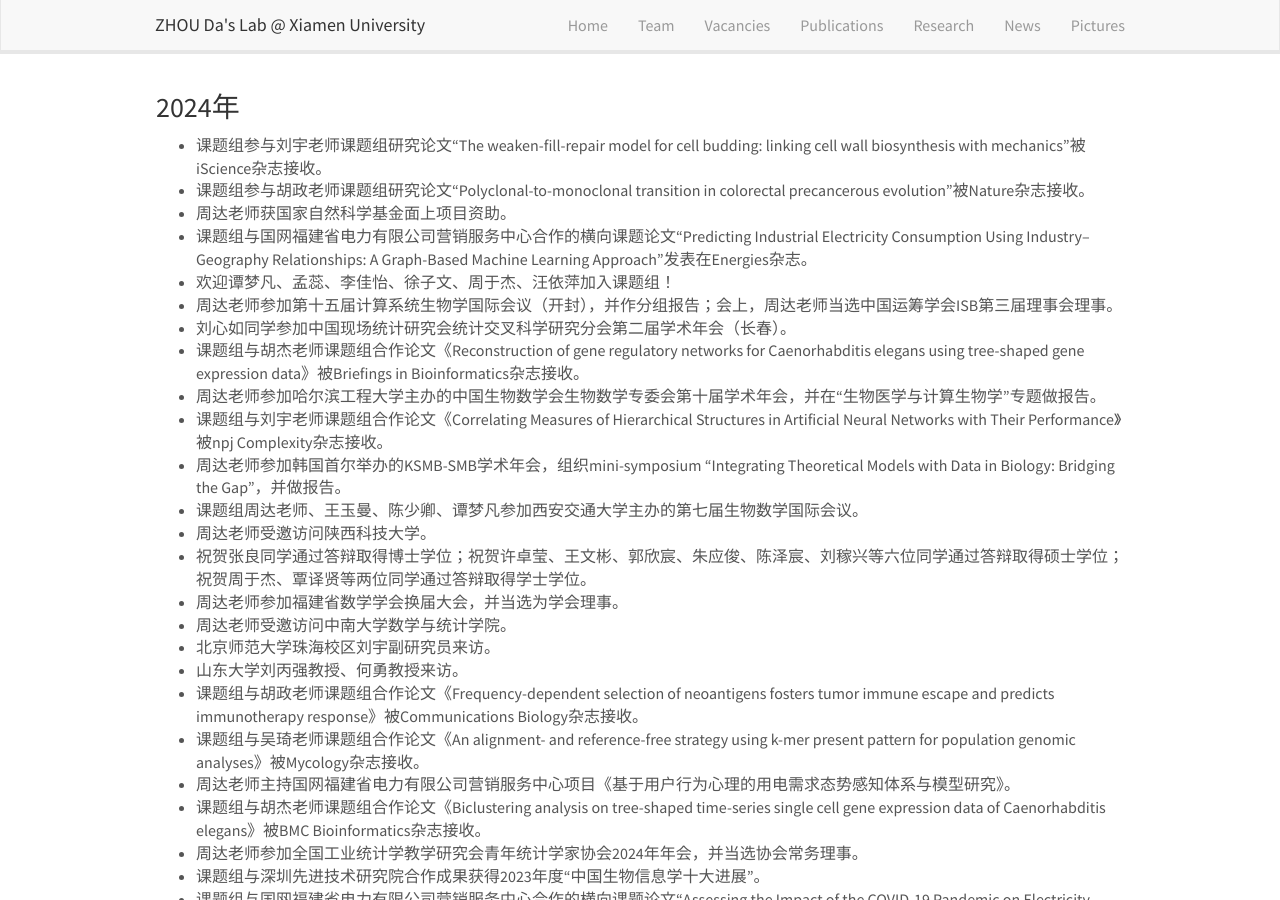
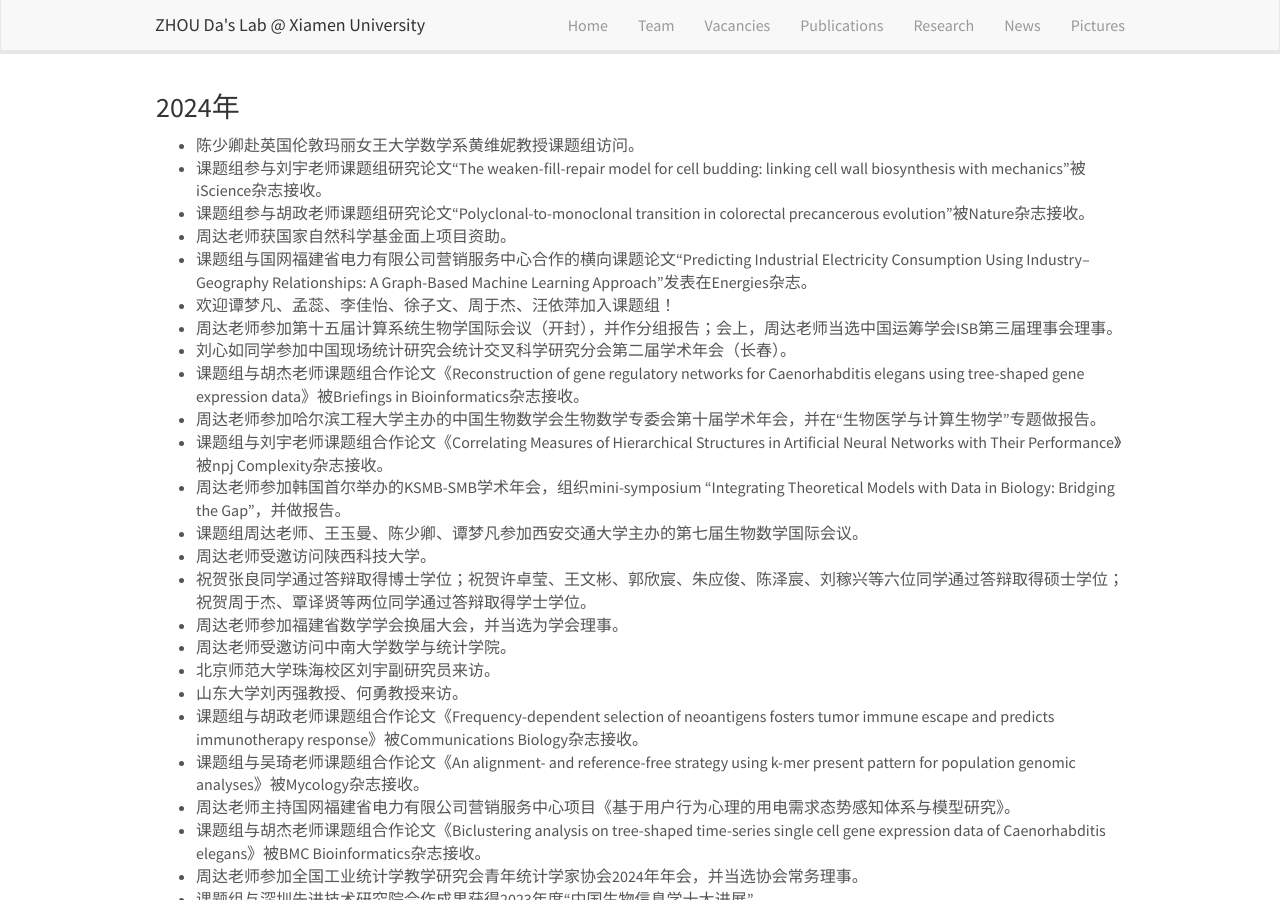
Before and after one commit to ZhouDaLab/zhoudalab.github.io, a Jekyll site: the page built from _pages/news.md, in a window 1280 px wide and 900 px high. Built offline with Jekyll 4.4.1, drawn with Linux system fonts in a browser that asks for light colours; nearby versions of some CDN libraries.

Commit message:
Update news.md

```diff
--- a/_pages/news.md
+++ b/_pages/news.md
@@ -7,6 +7,7 @@ permalink: /news/
 ---
 ### 2024年
 
+- 陈少卿赴英国伦敦玛丽女王大学数学系黄维妮教授课题组访问。
 - 课题组参与刘宇老师课题组研究论文“The weaken-fill-repair model for cell budding: linking cell wall biosynthesis with mechanics”被iScience杂志接收。
 - 课题组参与胡政老师课题组研究论文“Polyclonal-to-monoclonal transition in colorectal precancerous evolution”被Nature杂志接收。
 - 周达老师获国家自然科学基金面上项目资助。
```
